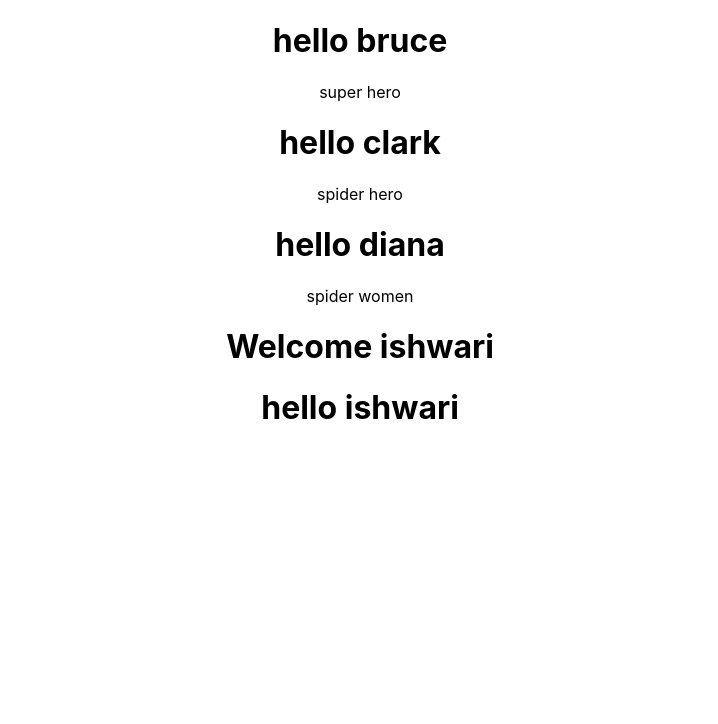
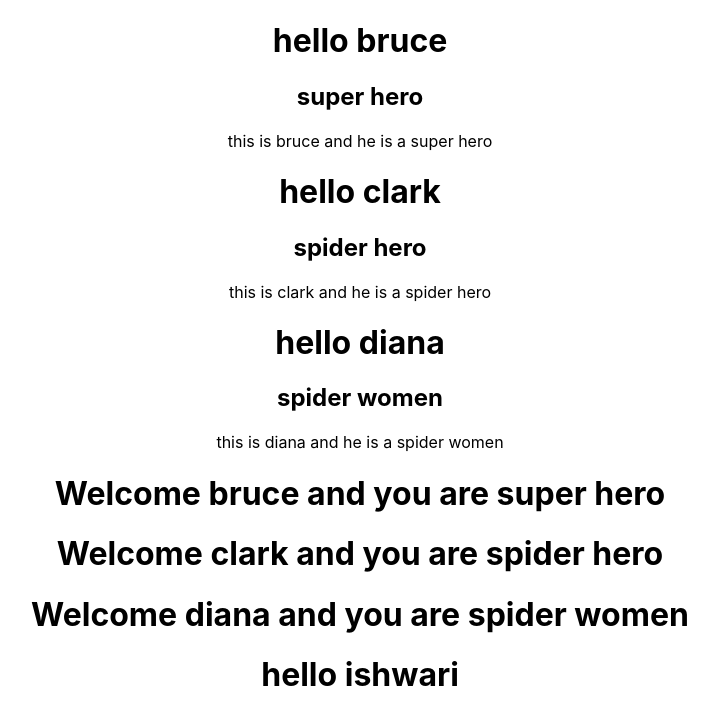
Before and after one commit to ishwarikanase/react-greet, a React (Create React App) app: page / in a window 1280 px wide. Shown: the top 724 px of the page, without its empty margins (280-998 px from the left). Built offline with nearby package versions, Linux system fonts and the light colour scheme.

Commit message:
passing parameters to functional as well as class components

```diff
--- a/src/App.js
+++ b/src/App.js
@@ -8,12 +8,17 @@ import Hello from './components/hello';
 function App() {
   return (
     <div className="App">
-      <Greet name=" bruce" heroName="super hero"/>
-      <Greet name="clark" heroName="spider hero"/>
-      <Greet name="diana" heroName="spider women"/>
+      <Greet name=" bruce" heroName="super hero">
+        <p>this is bruce and he is a super hero</p>
+      </Greet>
+      <Greet name="clark" heroName="spider hero"><p>this is clark and he is a spider hero</p></Greet>
+      <Greet name="diana" heroName="spider women"><p>this is diana and he is a spider women</p></Greet>
 
-      <Welcome />
-      <Hello/>
+      <Welcome name=" bruce" heroName="super hero" />
+      <Welcome name="clark" heroName="spider hero" />
+      <Welcome name="diana" heroName="spider women" />
+
+      <Hello />
     </div>
   );
 }
--- a/src/components/greet.js
+++ b/src/components/greet.js
@@ -1,10 +1,12 @@
 import React from 'react'
 
 const Greet = (props) => {
-    return <div>
+    return (<div>
         <h1>hello {props.name}</h1>
-        <p>{props.heroName}</p>
+        <h2>{props.heroName}</h2>
+        {props.children}
     </div>
+    )
 }
 
 
--- a/src/components/welcome.js
+++ b/src/components/welcome.js
@@ -2,7 +2,7 @@ import React, { Component } from 'react';
 
 class Welcome extends Component{
     render(){
-        return <h1>Welcome ishwari</h1>
+        return <h1>Welcome {this.props.name} and you are {this.props.heroName}</h1>
     }
 }
 export default Welcome;
```
